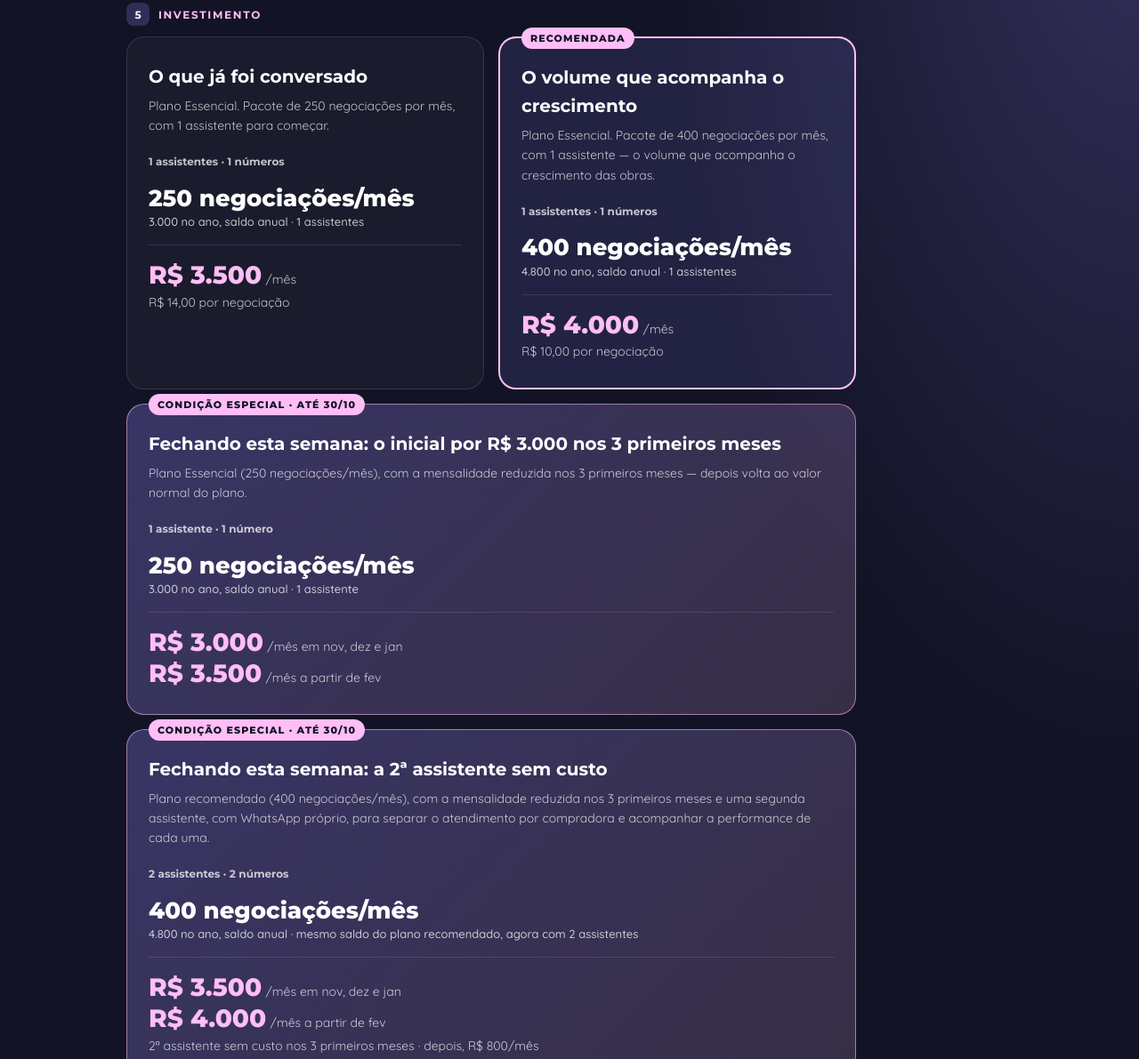
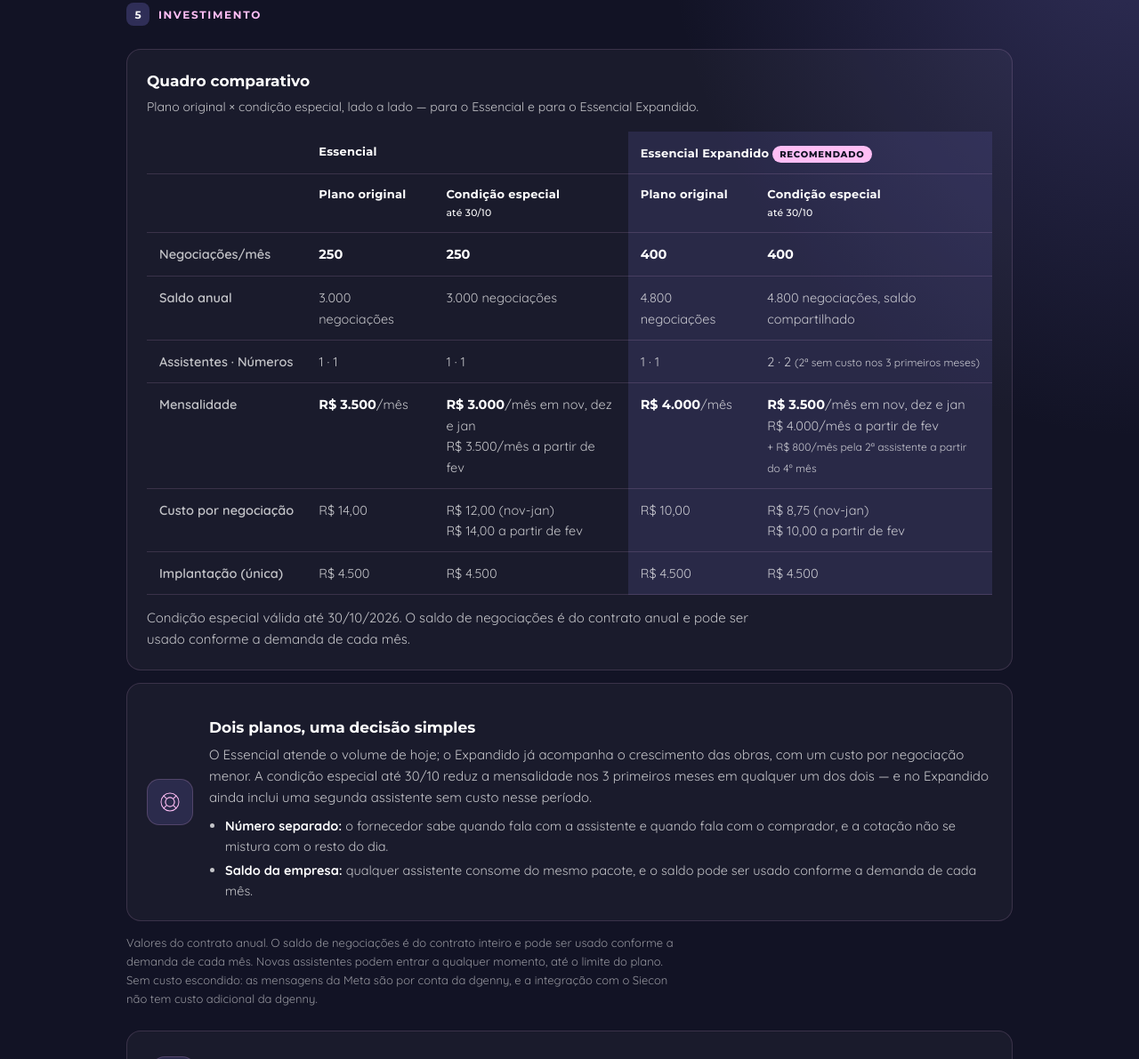
Before and after one commit to tierre-dgenny/dgenny-proposta-engetal-investimento, a plain HTML site: page index.html in a window 1280 px wide. Shown: the part 210-1401 px from the top of the page at 89% size. Drawn offline with Linux system fonts and the light colour scheme.

Commit message:
Consolida planos em tabela unica: original x condicao especial

```diff
--- a/index.html
+++ b/index.html
@@ -128,63 +128,39 @@ footer.pv-footer .dg-logo { height:24px; width:auto; }
     <div class="wrap">
       <p class="ponte">E com a dgenny:</p>
       <div class="num"><b>5</b> Investimento</div>
-      <div class="planos dois">
-        <div class="plano">
-          <h3>O que já foi conversado</h3><p class="para">Plano Essencial. Pacote de 250 negociações por mês, com 1 assistente para começar.</p>
-          <div class="asst"><i style="background:none;color:var(--txt);width:auto;font:700 12px var(--t);font-style:normal">1 assistentes · 1 números</i></div>
-          <div class="conv">250 negociações/mês<small>3.000 no ano, saldo anual · 1 assistentes</small></div>
-          <div class="preco"><b>R$ 3.500</b> <span>/mês</span><br><span>R$ 14,00 por negociação</span></div>
-        </div>
-        <div class="plano sel"><span class="rec">Recomendada</span>
-          <h3>O volume que acompanha o crescimento</h3><p class="para">Plano Essencial. Pacote de 400 negociações por mês, com 1 assistente — o volume que acompanha o crescimento das obras.</p>
-          <div class="asst"><i style="background:none;color:var(--txt);width:auto;font:700 12px var(--t);font-style:normal">1 assistentes · 1 números</i></div>
-          <div class="conv">400 negociações/mês<small>4.800 no ano, saldo anual · 1 assistentes</small></div>
-          <div class="preco"><b>R$ 4.000</b> <span>/mês</span><br><span>R$ 10,00 por negociação</span></div>
-        </div>
-        <div class="plano especial" style="grid-column:1 / -1"><span class="rec">Condição especial · até 30/10</span>
-          <h3>Fechando esta semana: o inicial por R$ 3.000 nos 3 primeiros meses</h3>
-          <p class="para">Plano Essencial (250 negociações/mês), com a mensalidade reduzida nos 3 primeiros meses — depois volta ao valor normal do plano.</p>
-          <div class="asst"><i style="background:none;color:var(--txt);width:auto;font:700 12px var(--t);font-style:normal">1 assistente · 1 número</i></div>
-          <div class="conv">250 negociações/mês<small>3.000 no ano, saldo anual · 1 assistente</small></div>
-          <div class="preco"><b>R$ 3.000</b> <span>/mês em nov, dez e jan</span><br><b>R$ 3.500</b> <span>/mês a partir de fev</span></div>
-        </div>
-        <div class="plano especial" style="grid-column:1 / -1"><span class="rec">Condição especial · até 30/10</span>
-          <h3>Fechando esta semana: a 2ª assistente sem custo</h3>
-          <p class="para">Plano recomendado (400 negociações/mês), com a mensalidade reduzida nos 3 primeiros meses e uma segunda assistente, com WhatsApp próprio, para separar o atendimento por compradora e acompanhar a performance de cada uma.</p>
-          <div class="asst"><i style="background:none;color:var(--txt);width:auto;font:700 12px var(--t);font-style:normal">2 assistentes · 2 números</i></div>
-          <div class="conv">400 negociações/mês<small>4.800 no ano, saldo anual · mesmo saldo do plano recomendado, agora com 2 assistentes</small></div>
-          <div class="preco"><b>R$ 3.500</b> <span>/mês em nov, dez e jan</span><br><b>R$ 4.000</b> <span>/mês a partir de fev</span><br><span>2ª assistente sem custo nos 3 primeiros meses · depois, R$ 800/mês</span></div>
-        </div>
-      </div>
-
       <div class="card comparativo">
         <h3 style="font-size:17px;margin:0 0 4px">Quadro comparativo</h3>
-        <p style="color:var(--txt);font-size:14px;margin:0 0 16px">Os três planos lado a lado, para decidir com uma olhada só.</p>
+        <p style="color:var(--txt);font-size:14px;margin:0 0 16px">Plano original × condição especial, lado a lado — para o Essencial e para o Essencial Expandido.</p>
         <div class="scroll">
         <table>
           <thead>
             <tr>
               <th></th>
-              <th>Essencial</th>
-              <th class="col-rec">Essencial Expandido<br><span class="rec-tag">Recomendado</span></th>
-              <th>Premium · 2 assistentes</th>
+              <th colspan="2">Essencial</th>
+              <th colspan="2" class="col-rec">Essencial Expandido <span class="rec-tag">Recomendado</span></th>
+            </tr>
+            <tr>
+              <th></th>
+              <th>Plano original</th>
+              <th>Condição especial<br><small style="font-weight:500">até 30/10</small></th>
+              <th class="col-rec">Plano original</th>
+              <th class="col-rec">Condição especial<br><small style="font-weight:500">até 30/10</small></th>
             </tr>
           </thead>
           <tbody>
-            <tr><th scope="row">Negociações/mês</th><td><span class="valor">250</span></td><td class="col-rec"><span class="valor">400</span></td><td><span class="valor">400</span></td></tr>
-            <tr><th scope="row">Saldo anual</th><td>3.000 negociações</td><td class="col-rec">4.800 negociações</td><td>4.800 negociações, saldo compartilhado</td></tr>
-            <tr><th scope="row">Assistentes</th><td>1</td><td class="col-rec">1</td><td>2</td></tr>
-            <tr><th scope="row">Números WhatsApp</th><td>1</td><td class="col-rec">1</td><td>2 · atendimento separado por compradora</td></tr>
-            <tr><th scope="row">Mensalidade</th><td><span class="valor">R$ 3.500</span></td><td class="col-rec"><span class="valor">R$ 4.000</span></td><td><span class="valor">R$ 4.800</span><br><span style="font-size:12.5px">R$ 4.000 + R$ 800 da 2ª assistente</span></td></tr>
-            <tr><th scope="row">Custo por negociação</th><td>R$ 14,00</td><td class="col-rec">R$ 10,00</td><td>R$ 12,00</td></tr>
-            <tr><th scope="row">Implantação (única)</th><td>R$ 4.500</td><td class="col-rec">R$ 4.500</td><td>R$ 4.500</td></tr>
+            <tr><th scope="row">Negociações/mês</th><td><span class="valor">250</span></td><td><span class="valor">250</span></td><td class="col-rec"><span class="valor">400</span></td><td class="col-rec"><span class="valor">400</span></td></tr>
+            <tr><th scope="row">Saldo anual</th><td>3.000 negociações</td><td>3.000 negociações</td><td class="col-rec">4.800 negociações</td><td class="col-rec">4.800 negociações, saldo compartilhado</td></tr>
+            <tr><th scope="row">Assistentes · Números</th><td>1 · 1</td><td>1 · 1</td><td class="col-rec">1 · 1</td><td class="col-rec">2 · 2 <small>(2ª sem custo nos 3 primeiros meses)</small></td></tr>
+            <tr><th scope="row">Mensalidade</th><td><span class="valor">R$ 3.500</span>/mês</td><td><span class="valor">R$ 3.000</span>/mês em nov, dez e jan<br>R$ 3.500/mês a partir de fev</td><td class="col-rec"><span class="valor">R$ 4.000</span>/mês</td><td class="col-rec"><span class="valor">R$ 3.500</span>/mês em nov, dez e jan<br>R$ 4.000/mês a partir de fev<br><small>+ R$ 800/mês pela 2ª assistente a partir do 4º mês</small></td></tr>
+            <tr><th scope="row">Custo por negociação</th><td>R$ 14,00</td><td>R$ 12,00 (nov-jan)<br>R$ 14,00 a partir de fev</td><td class="col-rec">R$ 10,00</td><td class="col-rec">R$ 8,75 (nov-jan)<br>R$ 10,00 a partir de fev</td></tr>
+            <tr><th scope="row">Implantação (única)</th><td>R$ 4.500</td><td>R$ 4.500</td><td class="col-rec">R$ 4.500</td><td class="col-rec">R$ 4.500</td></tr>
           </tbody>
         </table>
         </div>
-        <p class="nota" style="margin-top:14px">Condições especiais válidas até 30/10 (ver acima) reduzem a mensalidade nos 3 primeiros meses — esta tabela mostra o valor normal de cada plano a partir do 4º mês.</p>
+        <p class="nota" style="margin-top:14px">Condição especial válida até 30/10/2026. O saldo de negociações é do contrato anual e pode ser usado conforme a demanda de cada mês.</p>
       </div>
 
-      <div class="card paral semsurpresa"><span class="dg-icone"><svg aria-hidden="true" width="24" height="24" fill="currentColor" xmlns="http://www.w3.org/2000/svg" viewBox="0 0 24 24"><path d="M12,1.5A10.5,10.5,0,1,0,22.5,12,10.51211,10.51211,0,0,0,12,1.5Zm0,1a9.45065,9.45065,0,0,1,6.344,2.449L15.51691,7.77606a5.48445,5.48445,0,0,0-7.03382,0L5.656,4.949A9.45065,9.45065,0,0,1,12,2.5ZM16.5,12A4.5,4.5,0,1,1,12,7.5,4.50491,4.50491,0,0,1,16.5,12Zm-14,0A9.45065,9.45065,0,0,1,4.949,5.656L7.77606,8.48309a5.48445,5.48445,0,0,0,0,7.03382L4.949,18.344A9.45065,9.45065,0,0,1,2.5,12ZM12,21.5a9.45065,9.45065,0,0,1-6.344-2.449l2.82708-2.82709a5.48445,5.48445,0,0,0,7.03382,0L18.344,19.051A9.45065,9.45065,0,0,1,12,21.5Zm7.051-3.156-2.82709-2.82708a5.48445,5.48445,0,0,0,0-7.03382L19.051,5.656a9.44145,9.44145,0,0,1,0,12.688Z"/></svg></span><div><h3 style="font-size:17px;margin-bottom:4px">Três opções, um critério simples</h3><p style="color:var(--txt);margin:0">O inicial e o recomendado rodam com 1 assistente; o terceiro já inclui até 3, com mais volume e um preço por negociação mais baixo — o caminho natural se a Engetal crescer mais rápido que o esperado.</p>
+      <div class="card paral semsurpresa"><span class="dg-icone"><svg aria-hidden="true" width="24" height="24" fill="currentColor" xmlns="http://www.w3.org/2000/svg" viewBox="0 0 24 24"><path d="M12,1.5A10.5,10.5,0,1,0,22.5,12,10.51211,10.51211,0,0,0,12,1.5Zm0,1a9.45065,9.45065,0,0,1,6.344,2.449L15.51691,7.77606a5.48445,5.48445,0,0,0-7.03382,0L5.656,4.949A9.45065,9.45065,0,0,1,12,2.5ZM16.5,12A4.5,4.5,0,1,1,12,7.5,4.50491,4.50491,0,0,1,16.5,12Zm-14,0A9.45065,9.45065,0,0,1,4.949,5.656L7.77606,8.48309a5.48445,5.48445,0,0,0,0,7.03382L4.949,18.344A9.45065,9.45065,0,0,1,2.5,12ZM12,21.5a9.45065,9.45065,0,0,1-6.344-2.449l2.82708-2.82709a5.48445,5.48445,0,0,0,7.03382,0L18.344,19.051A9.45065,9.45065,0,0,1,12,21.5Zm7.051-3.156-2.82709-2.82708a5.48445,5.48445,0,0,0,0-7.03382L19.051,5.656a9.44145,9.44145,0,0,1,0,12.688Z"/></svg></span><div><h3 style="font-size:17px;margin-bottom:4px">Dois planos, uma decisão simples</h3><p style="color:var(--txt);margin:0">O Essencial atende o volume de hoje; o Expandido já acompanha o crescimento das obras, com um custo por negociação menor. A condição especial até 30/10 reduz a mensalidade nos 3 primeiros meses em qualquer um dos dois — e no Expandido ainda inclui uma segunda assistente sem custo nesse período.</p>
         <ul><li><b>Número separado:</b> o fornecedor sabe quando fala com a assistente e quando fala com o comprador, e a cotação não se mistura com o resto do dia.</li>
         <li><b>Saldo da empresa:</b> qualquer assistente consome do mesmo pacote, e o saldo pode ser usado conforme a demanda de cada mês.</li></ul></div></div>
       <p class="nota">Valores do contrato anual. O saldo de negociações é do contrato inteiro e pode ser usado conforme a demanda de cada mês. Novas assistentes podem entrar a qualquer momento, até o limite do plano. Sem custo escondido: as mensagens da Meta são por conta da dgenny, e a integração com o Siecon não tem custo adicional da dgenny.</p>
```
